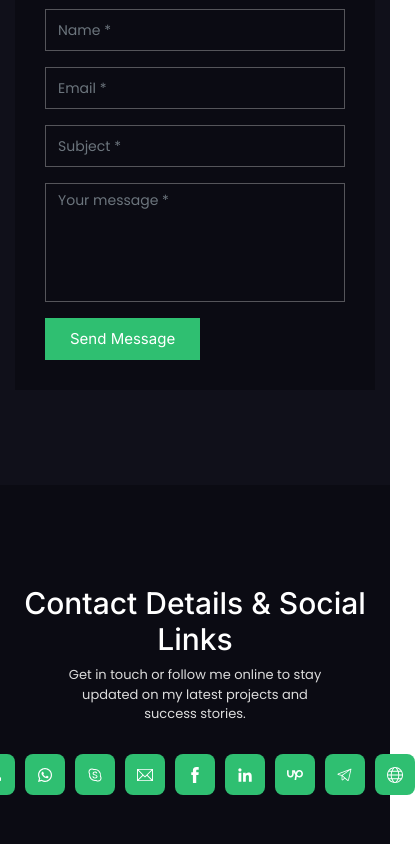
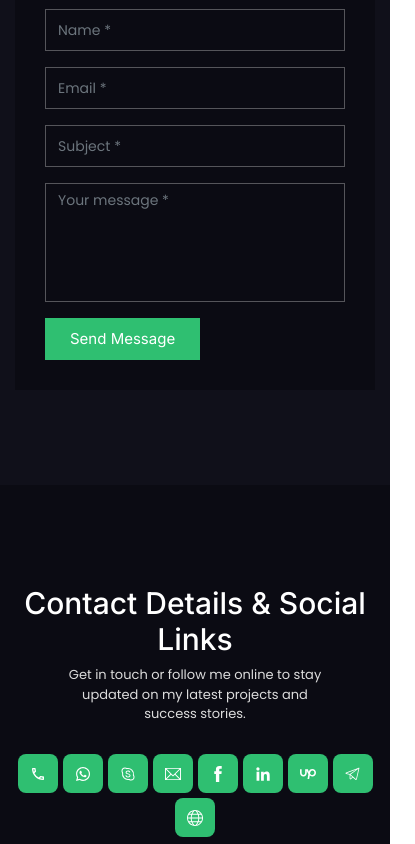
Before and after one commit to mhrmahdihasan/MahdiHasanPortfolio, a Next.js app: page / in a window 390 px wide. Shown: the part 11156-12000 px from the top of the page, 415 px wide, since content can reach past the window. Built offline with nearby package versions, Linux system fonts and the light colour scheme; a web font is replaced by a local one.

Commit message:
upadate 4.2.1

```diff
--- a/public/static/css/style.css
+++ b/public/static/css/style.css
@@ -2066,7 +2066,6 @@ border: 1px solid rgba(11, 11, 19, 0.05);
   border-bottom: 1px solid rgba(11, 11, 19, 0.05);
 }
 .theme-light .footer-top h2{
-  font-size: 57px;
   color: black;
 }
 .footer p{
@@ -2126,15 +2125,16 @@ border: 1px solid rgba(11, 11, 19, 0.05);
 
 
 @media (max-width: 767px) {
-.footer-btn{
-  border:2px solid transparent ;
-  padding: 8px 10px;
-}
+
+  .footer-btn {
+    padding: 7px 10px;
+  }
 .footer-contact-btn-icon{
   font-size: 16px;
 }
 .footer-contact-btn {
-  gap:10px;
+  gap:5px;
+  flex-wrap: wrap;
 }
 .footer-top h2 {
   font-size: 30px;
```
